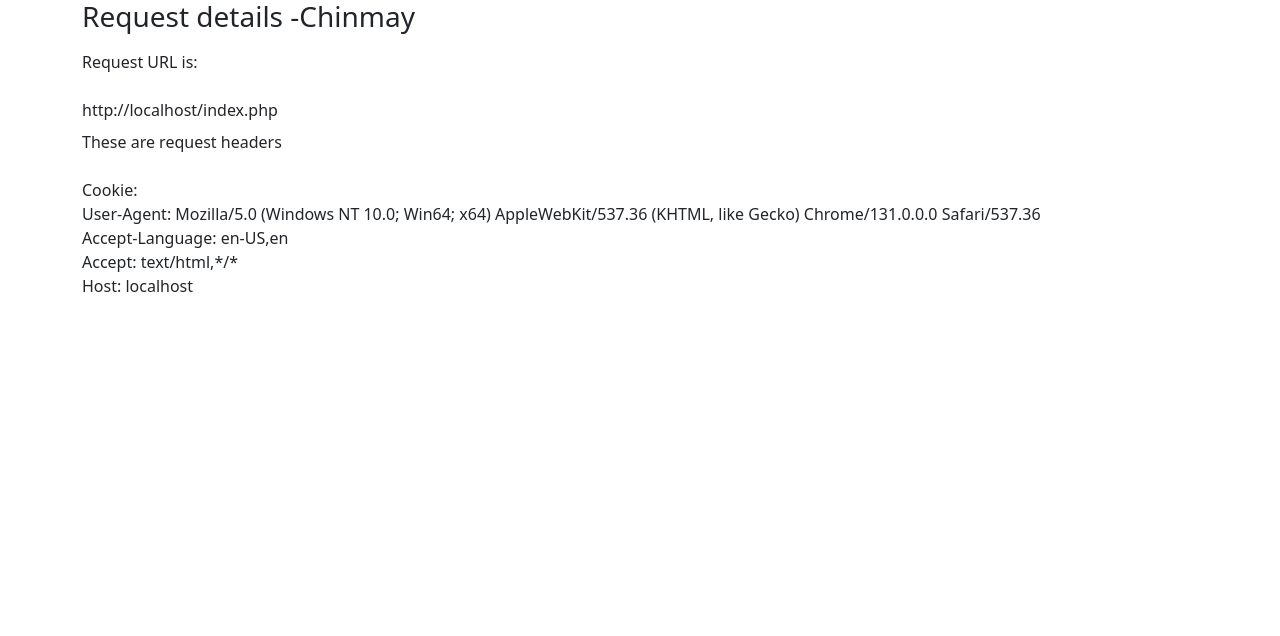
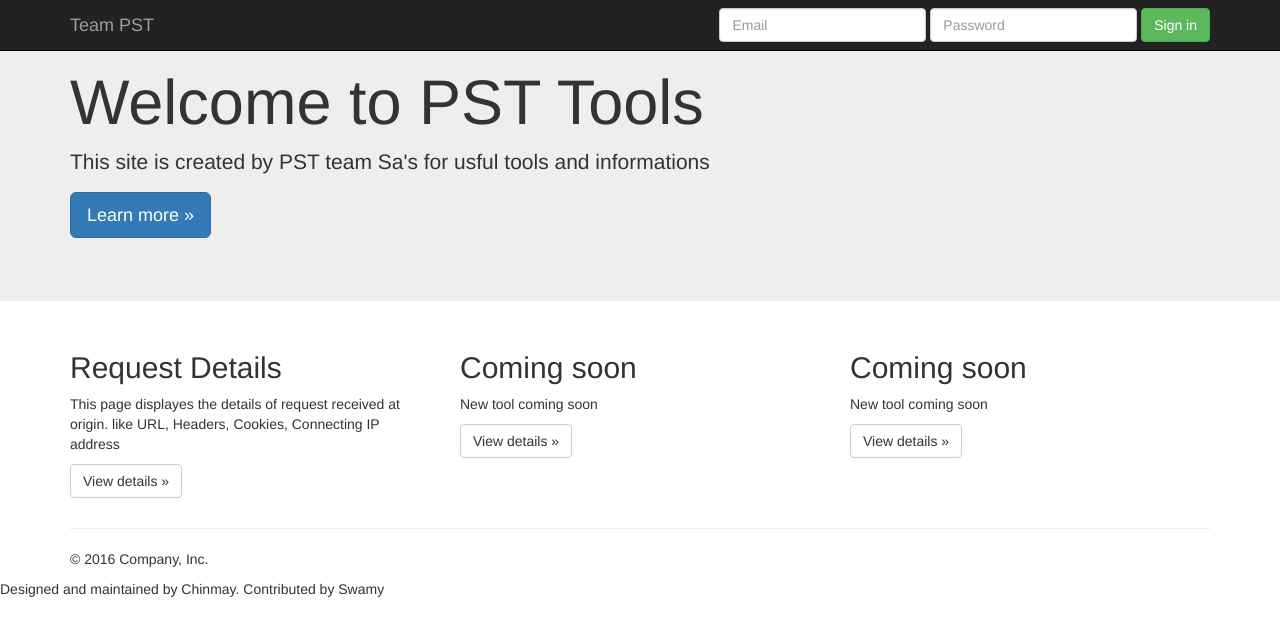
Before and after one commit to bgcena/hostedsites, a PHP site: page /index.php in a window 1280 px wide. Shown: the top 636 px of the page. Run offline with PHP 8.4, Linux system fonts and the light colour scheme; some libraries are stand-ins or nearby versions.

Commit message:
Update index.php
updated home page

```diff
--- a/pst-poc.com/index.php
+++ b/pst-poc.com/index.php
@@ -1,38 +1,84 @@
 <!DOCTYPE html>
-<html>
-<head>
-<meta name="viewport" content="width=device-width, initial-scale=1">
-    <!-- CSS only -->
-<link href="https://cdn.jsdelivr.net/npm/bootstrap@5.2.3/dist/css/bootstrap.min.css" rel="stylesheet" integrity="sha384-rbsA2VBKQhggwzxH7pPCaAqO46MgnOM80zW1RWuH61DGLwZJEdK2Kadq2F9CUG65" crossorigin="anonymous">
-<title>Chinmay Test Page</title>
-</head>
-<body class="container">
+<html lang="en">
+  <head>
+    <meta charset="utf-8">
+    <meta http-equiv="X-UA-Compatible" content="IE=edge">
+    <meta name="viewport" content="width=device-width, initial-scale=1">
 
-<h3>Request details -Chinmay</h3>
-</hr>
-<div class="bs-example">
-<p class="navbar-text" >Request URL is: </p>
-<?php echo $actual_link = "http://$_SERVER[HTTP_HOST]$_SERVER[REQUEST_URI]";  ?>
-</div>
-</hr>
-<div class="bs-example">
-<p class="navbar-text" >These are request headers</p>
-<?php
-foreach ($_SERVER as $key => $value) {
-    if (strpos($key, 'HTTP_') === 0) {
-        $chunks = explode('_', $key);
-        $header = '';
-        for ($i = 1; $y = sizeof($chunks) - 1, $i < $y; $i++) {
-            $header .= ucfirst(strtolower($chunks[$i])).'-';
-        }
-        $header .= ucfirst(strtolower($chunks[$i])).': '.$value;
-        echo $header.'<br>';
-    }
-}
+    <title>PST - Tools</title>
 
-?>
-</div>
-<!-- JavaScript Bundle with Popper -->
-<script src="https://cdn.jsdelivr.net/npm/bootstrap@5.2.3/dist/js/bootstrap.bundle.min.js" integrity="sha384-kenU1KFdBIe4zVF0s0G1M5b4hcpxyD9F7jL+jjXkk+Q2h455rYXK/7HAuoJl+0I4" crossorigin="anonymous"></script>
-</body>
+    <!-- Bootstrap -->
+    <link href="css/bootstrap.min.css" rel="stylesheet">
+
+    <!-- HTML5 shim and Respond.js for IE8 support of HTML5 elements and media queries -->
+    <!-- WARNING: Respond.js doesn't work if you view the page via file:// -->
+    <!--[if lt IE 9]>
+      <script src="https://cdn.jsdelivr.net/npm/html5shiv@3.7.3/dist/html5shiv.min.js"></script>
+      <script src="https://cdn.jsdelivr.net/npm/respond.js@1.4.2/dest/respond.min.js"></script>
+    <![endif]-->
+  </head>
+  <body>
+    <nav class="navbar navbar-inverse navbar-fixed-top">
+      <div class="container">
+        <div class="navbar-header">
+          <button type="button" class="navbar-toggle collapsed" data-toggle="collapse" data-target="#navbar" aria-expanded="false" aria-controls="navbar">
+            <span class="sr-only">Toggle navigation</span>
+            <span class="icon-bar"></span>
+            <span class="icon-bar"></span>
+            <span class="icon-bar"></span>
+          </button>
+          <a class="navbar-brand" href="#">Team PST</a>
+        </div>
+        <div id="navbar" class="navbar-collapse collapse">
+          <form class="navbar-form navbar-right" action="/login.php">
+            <div class="form-group">
+              <input type="text" placeholder="Email" class="form-control">
+            </div>
+            <div class="form-group">
+              <input type="password" placeholder="Password" class="form-control">
+            </div>
+            <button type="submit" class="btn btn-success">Sign in</button>
+          </form>
+        </div><!--/.navbar-collapse -->
+      </div>
+    </nav>
+    <div class="jumbotron">
+      <div class="container">
+        <h1>Welcome to PST Tools</h1>
+        <p>This site is created by PST team Sa's for usful tools and informations</p>
+        <p><a class="btn btn-primary btn-lg" href="#" role="button">Learn more »</a></p>
+      </div>
+    </div>
+    <div class="container">
+      <!-- Example row of columns -->
+      <div class="row">
+        <div class="col-md-4">
+          <h2>Request Details</h2>
+          <p>This page displayes the details of request received at origin. like URL, Headers, Cookies, Connecting IP address </p>
+          <p><a class="btn btn-default" href="/request-details/index.php" role="button">View details »</a></p>
+        </div>
+        <div class="col-md-4">
+          <h2>Coming soon</h2>
+          <p>New tool coming soon </p>
+          <p><a class="btn btn-default" href="#" role="button">View details »</a></p>
+       </div>
+        <div class="col-md-4">
+          <h2>Coming soon</h2>
+          <p>New tool coming soon</p>
+          <p><a class="btn btn-default" href="#" role="button">View details »</a></p>
+        </div>
+      </div>
+
+      <hr>
+
+      <footer>
+        <p>© 2016 Company, Inc.</p>
+      </footer>
+    </div>
+    <p>Designed and maintained by Chinmay.  Contributed by Swamy</p>
+    <!-- jQuery (necessary for Bootstrap's JavaScript plugins) -->
+    <script src="https://ajax.googleapis.com/ajax/libs/jquery/1.12.4/jquery.min.js"></script>
+    <!-- Include all compiled plugins (below), or include individual files as needed -->
+    <script src="js/bootstrap.min.js"></script>
+  </body>
 </html>
```
